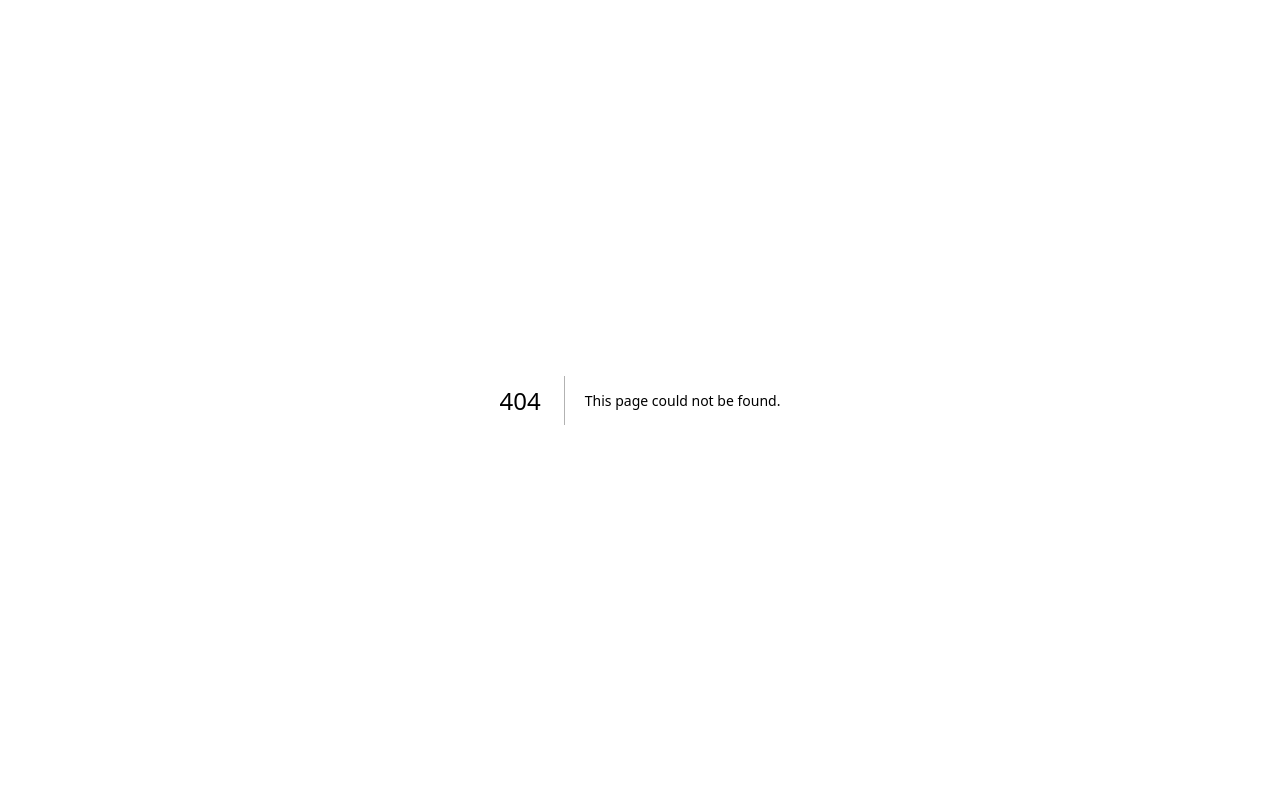
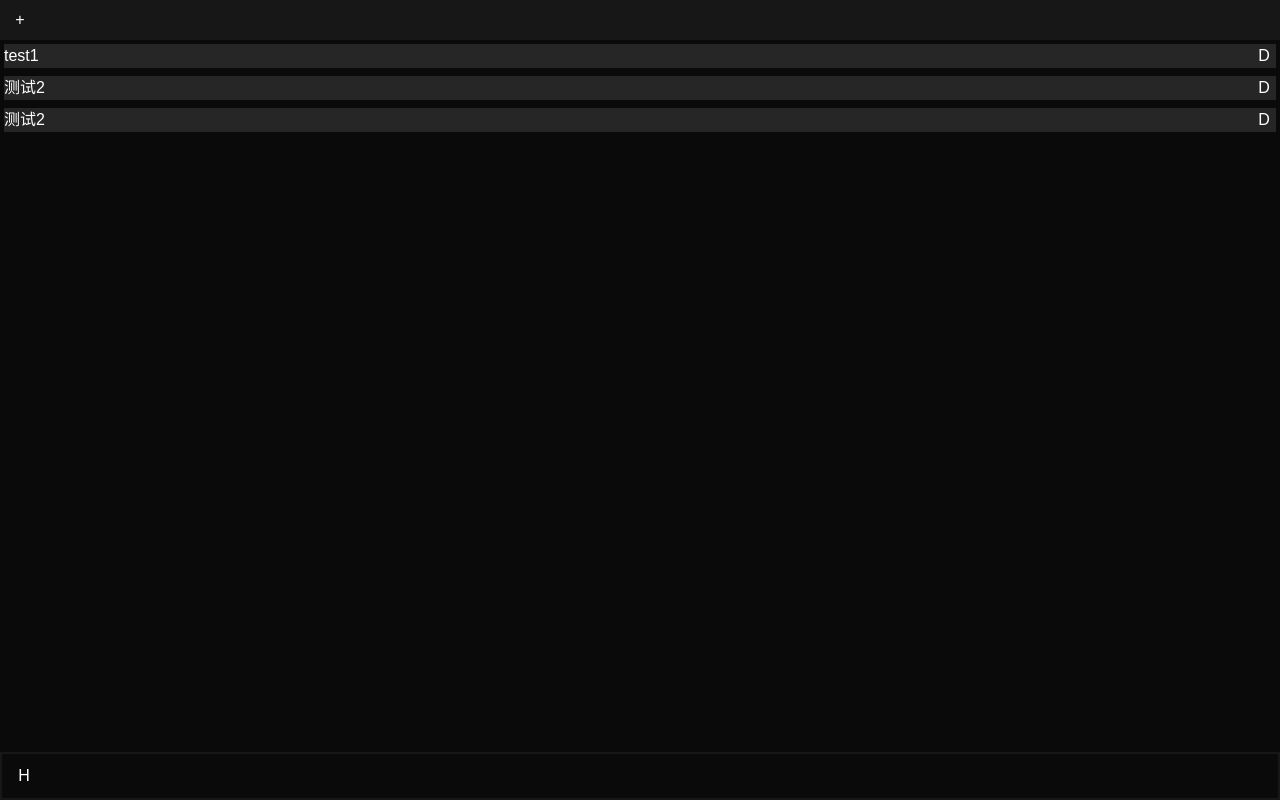
Before and after one commit to likectrl2/To-Do-List, a Next.js app: page /inbox in a window 1280 px wide. Before the commit this address had no page. Built offline with nearby package versions, Linux system fonts and the light colour scheme.

Commit message:
feat: add basic inbox collector page

```diff
--- a/src/app/globals.css
+++ b/src/app/globals.css
@@ -28,6 +28,6 @@ html {
 }
 
 .page {
-  height: 100%;
+  flex: 1;
   width: 100%;
 }
--- /dev/null
+++ b/src/app/inbox/page.tsx
@@ -0,0 +1,72 @@
+"use client";
+
+import { useState } from "react";
+
+interface inboxData {
+  name: string;
+  id: string;
+}
+
+export default function Inbox() {
+  const getInbox = () => {
+    return [
+      {
+        name: "test1",
+        id: "1234",
+      },
+      {
+        name: "测试2",
+        id: "adwd",
+      },
+      {
+        name: "测试2",
+        id: "dawd",
+      },
+    ];
+  };
+
+  const [datas, setDatas] = useState<inboxData[]>(getInbox());
+
+  const addInbox = () => {
+    setDatas([...datas, { name: "新建收集", id: "1010" }]);
+  };
+
+  const deleteInbox = (id: string) => {
+    setDatas(datas.filter((i) => i.id !== id));
+  };
+
+  return (
+    <main className='page flex flex-col'>
+      <div className='bg-background-2 h-10'>
+        <button
+          className='hover:bg-background-3 flex aspect-square h-full items-center justify-center'
+          onClick={addInbox}
+        >
+          +
+        </button>
+      </div>
+      <div className='flex flex-1 flex-col gap-2 p-1'>
+        {datas.map((i) => {
+          return (
+            <div
+              key={i.id}
+              className='bg-background-3 flex h-auto w-full'
+            >
+              <input
+                type='text'
+                className='flex-1'
+                defaultValue={i.name}
+              />
+              <button
+                className='aspect-square h-full hover:bg-red-500'
+                onClick={() => deleteInbox(i.id)}
+              >
+                D
+              </button>
+            </div>
+          );
+        })}
+      </div>
+    </main>
+  );
+}
--- a/src/app/layout.tsx
+++ b/src/app/layout.tsx
@@ -1,5 +1,6 @@
 "use client";
 
+import Link from "next/link";
 import "./globals.css";
 
 export default function RootLayout({ children }: Readonly<{ children: React.ReactNode }>) {
@@ -8,7 +9,17 @@ export default function RootLayout({ children }: Readonly<{ children: React.Reac
       lang='zh'
       className='h-full'
     >
-      <body className='h-full overflow-hidden'>{children}</body>
+      <body className='flex h-full flex-col overflow-hidden'>
+        {children}
+        <nav className='bg-background-1 border-background-2 h-12 border-2'>
+          <Link
+            href='./inbox'
+            className='hover:bg-background-2 flex aspect-square h-full items-center justify-center'
+          >
+            H
+          </Link>
+        </nav>
+      </body>
     </html>
   );
 }
```
